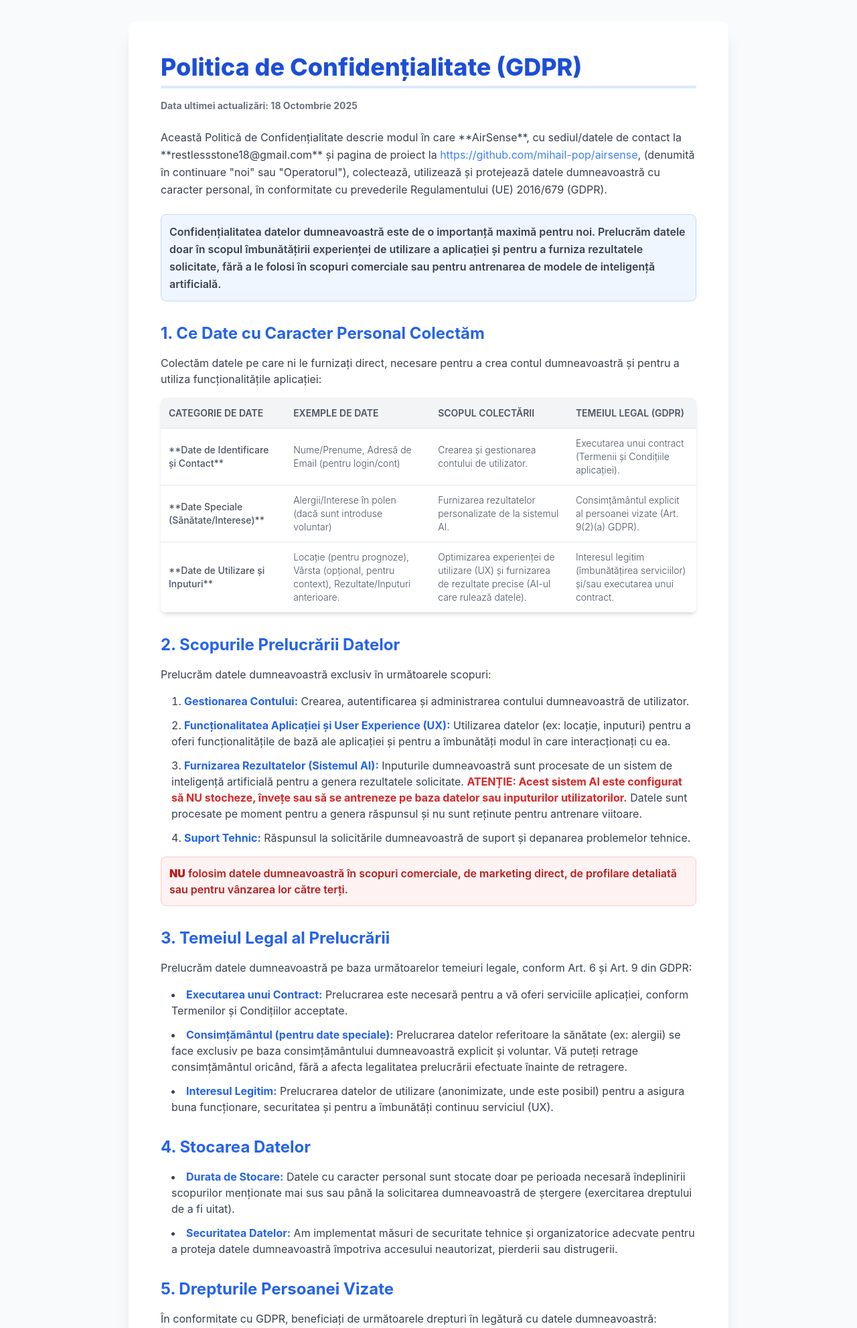
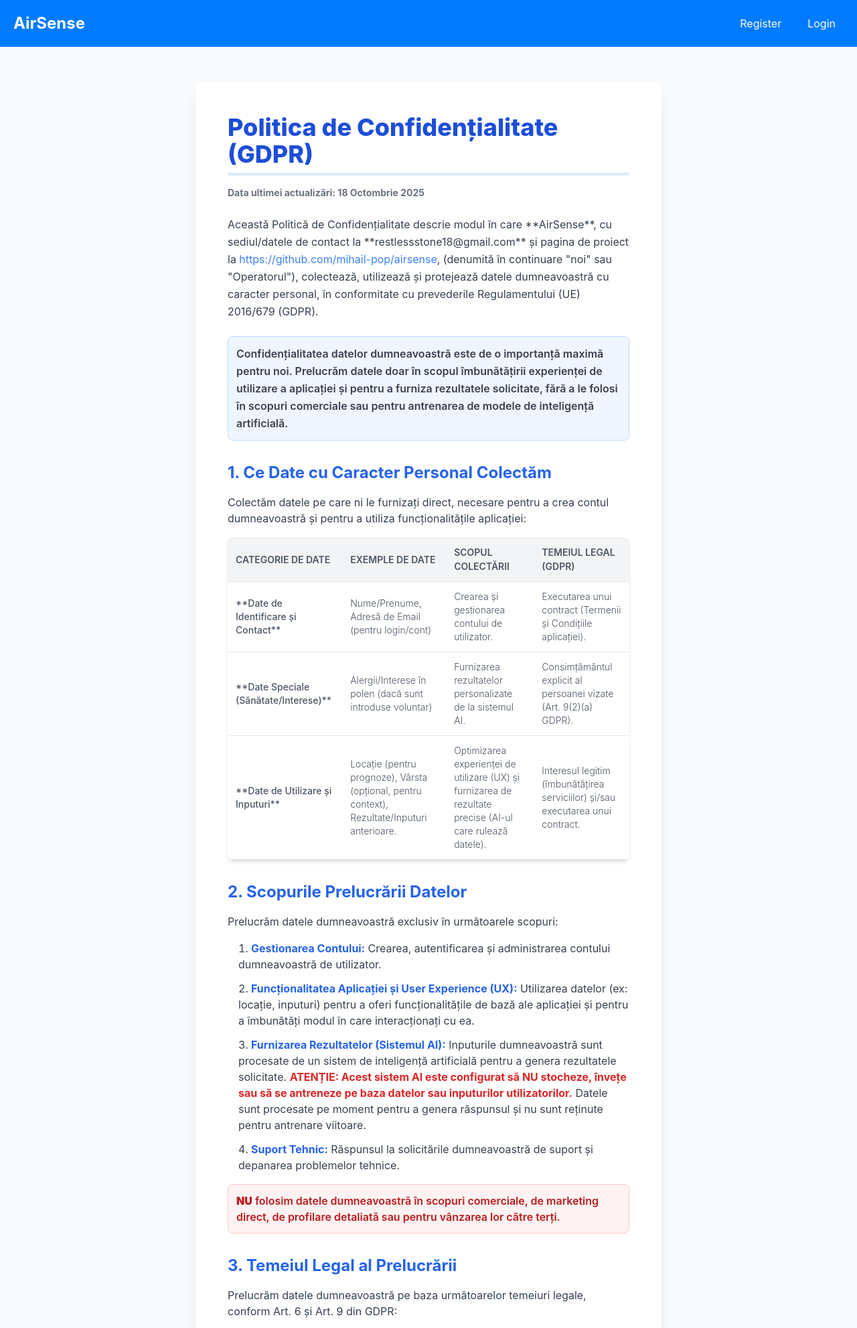
Before and after one commit to mihail-pop/airsense, a Django app: page /gdpr/ in a window 1280 px wide. Shown: the top 1983 px of the page at 67% size. Run offline with Django 5.2, Linux system fonts and the light colour scheme; some libraries are stand-ins or nearby versions.

Commit message:
Preliminary Header (Site wide)

```diff
--- a/core/static/core/css/home.css
+++ b/core/static/core/css/home.css
@@ -361,3 +361,43 @@
     padding: 10px;
     border-radius: 5px;
 }
+
+.site-header {
+    background: #007bff;
+    color: white;
+    padding: 15px 20px;
+    display: flex;
+    justify-content: space-between;
+    align-items: center;
+    margin-bottom: 20px;
+}
+
+.home-link {
+    color: white;
+    text-decoration: none;
+    font-size: 1.5em;
+    font-weight: bold;
+}
+
+.header-right {
+    display: flex;
+    gap: 15px;
+}
+
+.header-right a {
+    color: white;
+    text-decoration: none;
+    padding: 8px 12px;
+    border-radius: 4px;
+    transition: background 0.3s;
+}
+
+.header-right a:hover {
+    background: rgba(255,255,255,0.2);
+}
+
+main {
+    max-width: 800px;
+    margin: 0 auto;
+    padding: 0 20px;
+}
--- /dev/null
+++ b/core/templates/base.html
@@ -0,0 +1,31 @@
+<!DOCTYPE html>
+<html>
+<head>
+    <title>{% block title %}AirSense{% endblock %}</title>
+    <link rel="stylesheet" href="/static/core/css/home.css">
+    {% block extra_css %}{% endblock %}
+</head>
+<body>
+    <header class="site-header">
+        <div class="header-left">
+            <a href="/" class="home-link">AirSense</a>
+        </div>
+        <div class="header-right">
+            {% if user.is_authenticated %}
+                <a href="/history/">History</a>
+                <a href="/profile/">{{ user.full_name }}</a>
+                <a href="/logout/">Logout</a>
+            {% else %}
+                <a href="/register/">Register</a>
+                <a href="/login/">Login</a>
+            {% endif %}
+        </div>
+    </header>
+
+    <main>
+        {% block content %}{% endblock %}
+    </main>
+
+    {% block extra_js %}{% endblock %}
+</body>
+</html>
--- a/core/templates/gdpr.html
+++ b/core/templates/gdpr.html
@@ -1,19 +1,15 @@
-<!DOCTYPE html>
-<html lang="ro">
-<head>
-    <meta charset="UTF-8">
-    <meta name="viewport" content="width=device-width, initial-scale=1.0">
-    <title>Politica de Confidențialitate AirSense</title>
-    <!-- Load Tailwind CSS -->
+{% extends 'base.html' %}
+
+{% block title %}Politica de Confidențialitate AirSense{% endblock %}
+
+{% block extra_css %}
     <script src="https://cdn.tailwindcss.com"></script>
     <style>
-        /* Custom font import and fallback settings */
         body {
             font-family: 'Inter', sans-serif;
-            color: #1f2937; /* Dark gray text */
-            background-color: #f9fafb; /* Light background */
+            color: #1f2937;
+            background-color: #f9fafb;
         }
-        /* Style for the table within the policy */
         .policy-table th, .policy-table td {
             padding: 12px;
             text-align: left;
@@ -23,10 +19,9 @@
             background-color: #f3f4f6;
             font-weight: 600;
         }
-        /* Mobile adjustment for table */
         @media (max-width: 768px) {
             .policy-table thead {
-                display: none; /* Hide table headers on mobile */
+                display: none;
             }
             .policy-table, .policy-table tbody, .policy-table tr, .policy-table td {
                 display: block;
@@ -43,7 +38,6 @@
                 padding-left: 50%;
             }
             .policy-table td::before {
-                /* Create pseudo-elements for headings */
                 content: attr(data-label);
                 position: absolute;
                 left: 0;
@@ -55,8 +49,10 @@
             }
         }
     </style>
-</head>
-<body class="p-4 sm:p-8">
+{% endblock %}
+
+{% block content %}
+<div class="p-4 sm:p-8">
     <div class="max-w-4xl mx-auto bg-white shadow-xl rounded-xl p-6 md:p-10 lg:p-12">
 
         <!-- Header and Introduction -->
@@ -210,9 +206,9 @@
         </p>
         <div class="bg-gray-100 p-4 rounded-lg border border-gray-300">
             <h3 class="text-xl font-bold text-gray-800 mb-2">Autoritatea Națională de Supraveghere a Prelucrării Datelor cu Caracter Personal (ANSPDCP)</h3>
-            <p class="text-gray-700">**Adresă:** B-dul G-ral. Gheorghe Magheru nr. 28-30, Sector 1, cod poștal 010336, București, România</p>
-            <p class="text-gray-700">**Telefon:** +40.318.059.211 / +40.318.059.212</p>
-            <p class="text-gray-700">**E-mail:** anspdcp@dataprotection.ro</p>
+            <p class="text-gray-700"><strong>Adresă:</strong> B-dul G-ral. Gheorghe Magheru nr. 28-30, Sector 1, cod poștal 010336, București, România</p>
+            <p class="text-gray-700"><strong>Telefon:</strong> +40.318.059.211 / +40.318.059.212</p>
+            <p class="text-gray-700"><strong>E-mail:</strong> anspdcp@dataprotection.ro</p>
             <p class="text-gray-700"><strong>Web:</strong> <a href="http://www.dataprotection.ro" target="_blank" class="text-blue-500 hover:underline">www.dataprotection.ro</a></p>
         </div>
 
@@ -224,5 +220,5 @@
         </div>
 
     </div>
-</body>
-</html>
+</div>
+{% endblock %}
```
Also changed, not shown: core/templates/history.html (+6 -15 lines), core/templates/home.html (+8 -21 lines), core/templates/login.html (+6 -9 lines), core/templates/profile.html (+6 -14 lines), core/templates/register.html (+6 -9 lines).
